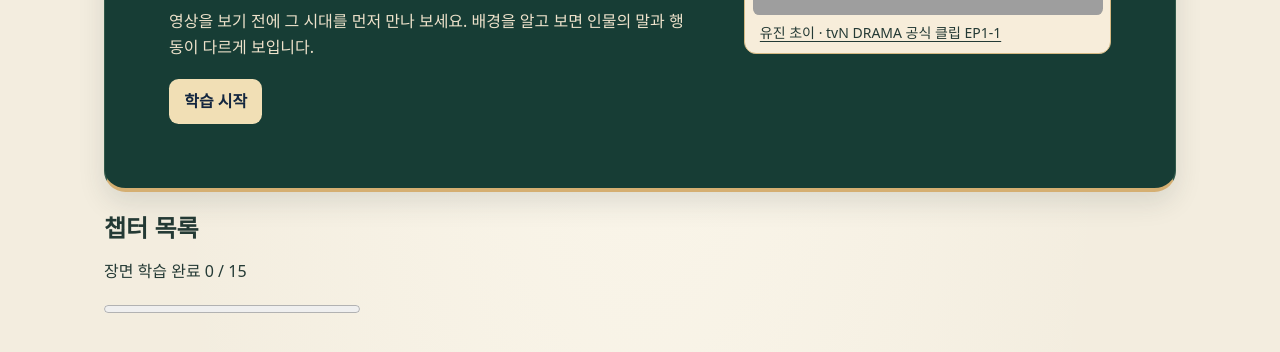
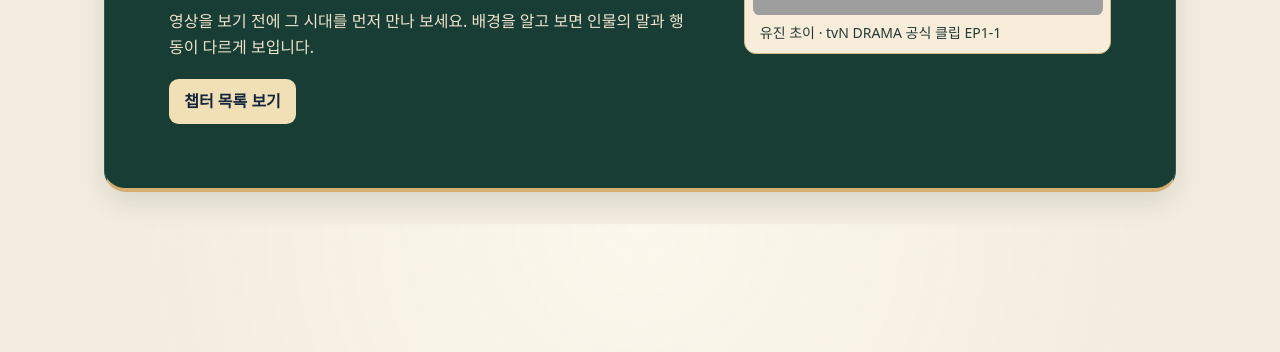
Before and after one commit to airzmfpvmxm-droid/joseon-village, a plain HTML site: page joseon-history-scenes/index.html in a window 1280 px wide. Shown: the part 427-779 px from the top of the page. Drawn offline with Linux system fonts and the light colour scheme; grey boxes are pictures that could not be loaded.

Commit message:
Separate chapter index from the clean site cover

```diff
--- a/joseon-history-scenes/index.html
+++ b/joseon-history-scenes/index.html
@@ -921,12 +921,14 @@ function render() {
   const match = /^lesson-(\d+)$/.exec(route);
   if (/^review-[12]$/.test(route)) chapterReview(Number(route.slice(-1))-1);
   else if (match && Number(match[1]) >= 1 && Number(match[1]) <= lessons.length) lesson(Number(match[1])-1);
+  else if (route==='chapters') app.innerHTML = `<section id="chapters" tabindex="-1">${cards()}</section>`;
   else if (route==='timeline') app.innerHTML = `<section class="panel"><h1 tabindex="-1">시대 흐름</h1><ol class="timeline">${timeline.map(([year,event,desc,index])=>`<li><strong>${year}년 · ${event}</strong><p>${desc}</p>${index ? `<a href="#lesson-${index}">관련 장면 열기</a>` : ""}</li>`).join('')}</ol></section>`;
   else if (route==='teacher') app.innerHTML = `<section class="panel"><h1 tabindex="-1">교사용 영상 검토</h1><h2>챕터 제작 원칙</h2><ul><li><strong>보기 전</strong>에는 시대 배경과 어려운 낱말, 관찰할 단서를 안내합니다. 장면 소개나 관찰 안내에서 내용 확인의 정답을 먼저 밝히지 않습니다.</li><li><strong>보기 후</strong>에는 영상 속 말, 행동, 옷차림 등 학생이 직접 보고 들은 사실을 묻습니다. 해설에서는 답의 근거를 짚어 줍니다.</li><li>챕터는 이야기 속 시간 순서로 배열하고, 영상에는 공식 클립 번호를 표시합니다.</li></ul><p>공식 업로드와 회차를 확인한 영상입니다. 학생에게 공유하기 전에 실제 재생 환경에서 장면 전체 및 학교 기기 재생을 확인해 주세요.</p><ul>${lessons.map(l=>`<li><a href="${url(l.id)}" target="_blank" rel="noopener">${l.ep} · ${l.title}</a> — ${l.review?'교사 동반 권장 · '+l.review:'장면 전체와 재생 가능 여부 확인 필요'}</li>`).join('')}</ul></section>`;
-  else app.innerHTML = `<section class="hero"><div class="hero-copy"><p class="stamp">초등 사회 · 자기주도 역사 탐구</p><h1 tabindex="-1">유진 초이,<br>그는 누구인가?</h1><p>1871년 조선, 한 소년의 이야기가 시작됩니다. 어린 유진을 따라 그날의 조선으로 들어가 볼까요?</p><p>영상을 보기 전에 그 시대를 먼저 만나 보세요. 배경을 알고 보면 인물의 말과 행동이 다르게 보입니다.</p><a class="button" href="#lesson-${(lessons.findIndex((_,i)=>!records[i]?.done)+1)||1}">학습 시작</a></div><figure class="hero-art"><img src="${reviewArt[0][0]}" alt="${reviewArt[0][3]}" decoding="async"><figcaption><a href="${reviewArt[0][2]}" target="_blank" rel="noopener">${reviewArt[0][1]}</a></figcaption></figure></section><section class="heading" id="chapters" tabindex="-1">${cards()}</section>`;
+  else app.innerHTML = `<section class="hero"><div class="hero-copy"><p class="stamp">초등 사회 · 자기주도 역사 탐구</p><h1 tabindex="-1">유진 초이,<br>그는 누구인가?</h1><p>1871년 조선, 한 소년의 이야기가 시작됩니다. 어린 유진을 따라 그날의 조선으로 들어가 볼까요?</p><p>영상을 보기 전에 그 시대를 먼저 만나 보세요. 배경을 알고 보면 인물의 말과 행동이 다르게 보입니다.</p><a class="button" href="#chapters">챕터 목록 보기</a></div><figure class="hero-art"><img src="${reviewArt[0][0]}" alt="${reviewArt[0][3]}" decoding="async"><figcaption>${reviewArt[0][1]}</figcaption></figure></section>`;
+  document.querySelector('body > footer').hidden = route === '' || route === 'home';
   const focus = route==='chapters'? document.querySelector('#chapters'):app.querySelector('h1');
   if(route) focus?.focus({preventScroll:true});
-  if(route==='chapters') focus?.scrollIntoView(); else window.scrollTo(0,0);
+  window.scrollTo(0,0);
 }
 window.addEventListener('hashchange',render);
 render();
```
